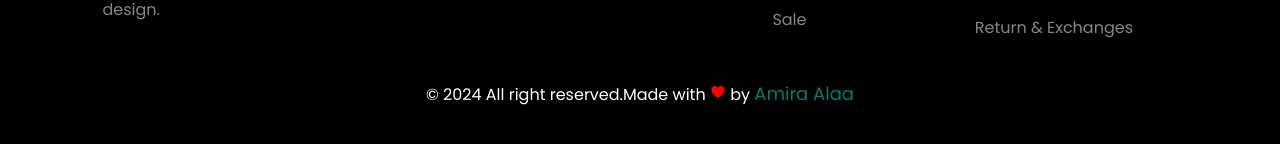
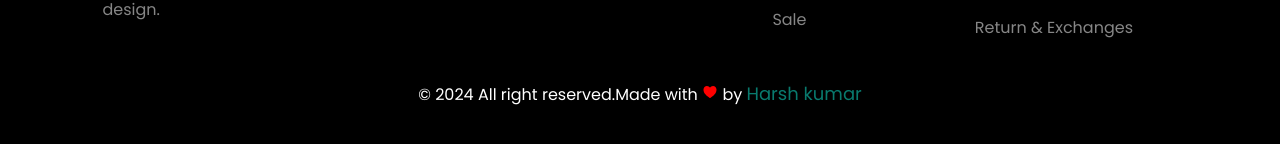
Before and after one commit to harshkumar42/ecommerce-website, a plain HTML site: page cartPage.html in a window 1280 px wide. Shown: the part 1206-1350 px from the top of the page. Drawn offline with nearby package versions, Linux system fonts and the light colour scheme.

Commit message:
Update cartPage.html

```diff
--- a/cartPage.html
+++ b/cartPage.html
@@ -159,7 +159,7 @@
        <div class="footer-bottom">
            <p class="footer-company-name">
                © 2024 All right reserved.Made with <ion-icon name="heart"></ion-icon>
-                by <a href="https://www.upwork.com/freelancers/~01a11a163a8ee98a35" target="_blank" id="author">Amira Alaa</a>
+                by <a href="https://www.upwork.com/freelancers/~01a11a163a8ee98a35" target="_blank" id="author">Harsh kumar</a>
            </p>
        </div>
     </footer>
```
